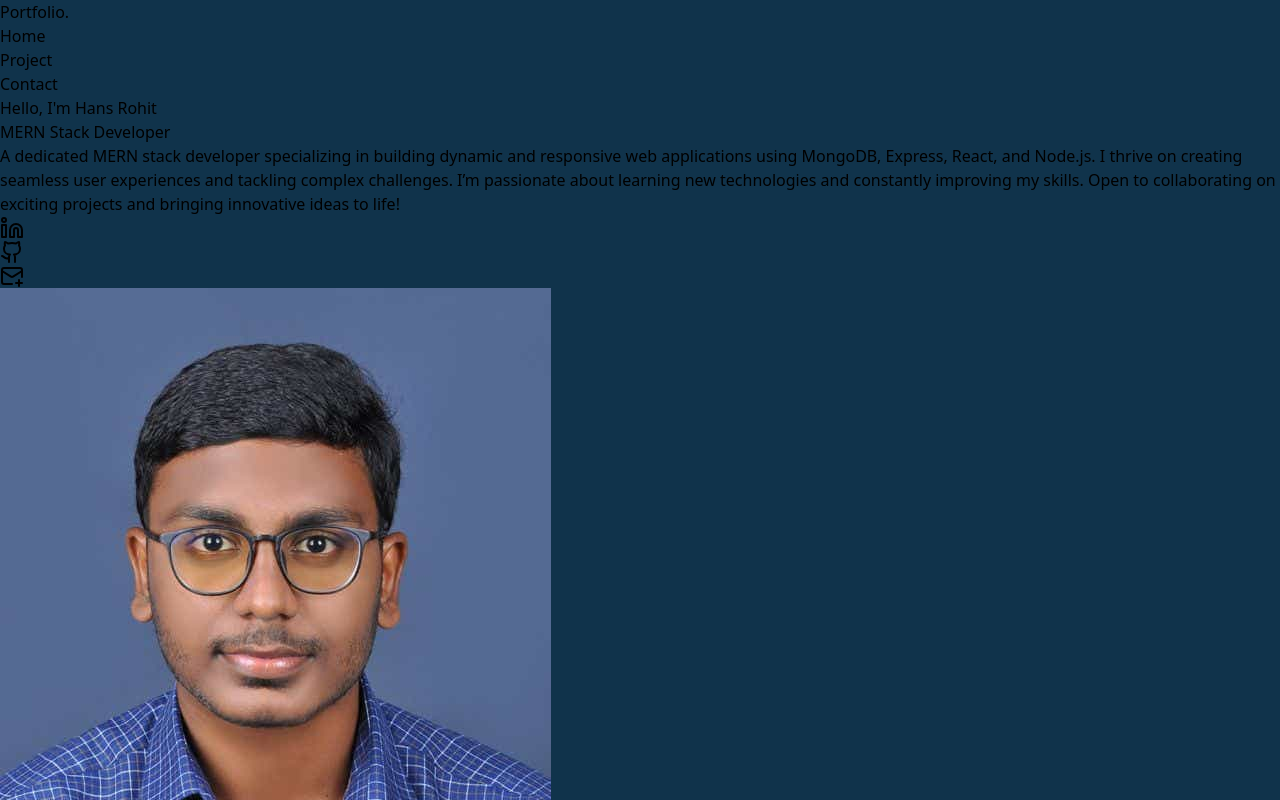
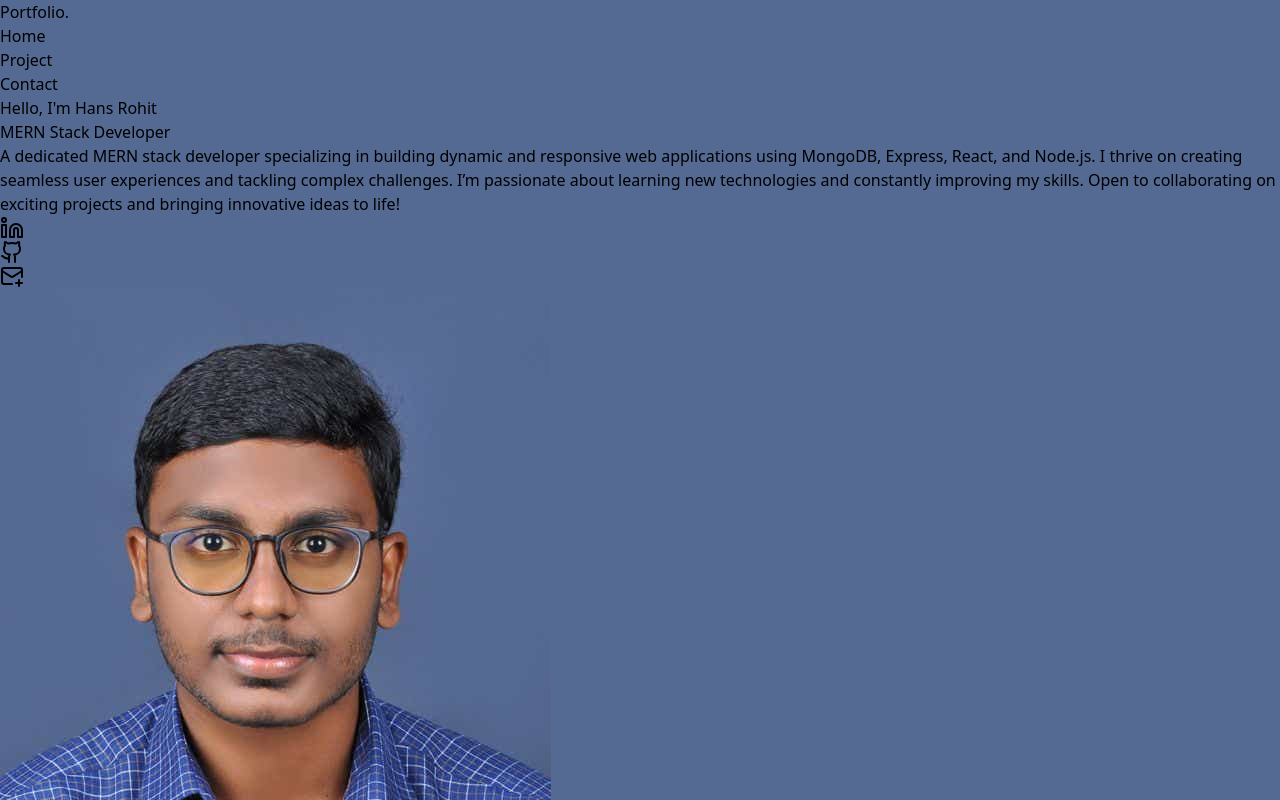
Before and after one commit to hansrohit/react---portfolio, a React (Vite) app in the folder reactportfolio/: page / in a window 1280 px wide. Shown: the top 800 px of the page. Built offline with nearby package versions, Linux system fonts and the light colour scheme.

Commit message:
home img commit 2

```diff
--- a/reactportfolio/src/assets/css/index.css
+++ b/reactportfolio/src/assets/css/index.css
@@ -20,7 +20,9 @@
 }
 
 body{
-    background-color: #10334b;
+    /* background: rgba(84,106,147,255); */
+    background: rgba(84,106,147,255);
+    /* background-color: #10334b; */
     /* background: rgb(239, 249, 254); */
     /* background: url('../img/jinju2.jpg') no-repeat; */
     }
--- a/reactportfolio/src/components/Navbar.jsx
+++ b/reactportfolio/src/components/Navbar.jsx
@@ -29,7 +29,7 @@ const Navbar = () => {
 
   return (
     <>
-    <div className='bg-cyan-900 bg-opacity-35 rounded-sm h-[4rem] w-full flex justify-around items-center absolute z-50 top-0'>
+    <div className='bg-transparent bg-opacity-35 rounded-sm h-[4rem] w-full flex justify-around items-center absolute z-50 top-0'>
           <div className='h-full w-[95%] flex justify-center items-center '>
             <div className='flex h-full w-full justify-start items-center text-gray-200 '><h1 className='font-bold'><Link to='/'>Portfolio.</Link></h1></div>
            <div className='flex justify-end items-center h-full w-[50%]'>
--- a/reactportfolio/src/pages/Home.jsx
+++ b/reactportfolio/src/pages/Home.jsx
@@ -26,7 +26,7 @@ const home = () => {
           </div>
         </div>
         <div className='h-[90%] w-[40%]  flex justify-center items-center'>
-          <div className='h-[90%] w-[80%] flex justify-center items-center rounded-full'><img src={jinju} alt="" className='border-2 h-[100%] w-[100%] rounded-full hover:animate-pulse' /></div>
+          <div className='h-[90%] w-[80%] flex justify-center items-center border-none rounded-full'><img src={jinju} alt="" className='border-2 h-[100%] w-[100%] rounded-full border-none hover:animate-pulse' /></div>
         </div>
       </div>
      </div>
```
